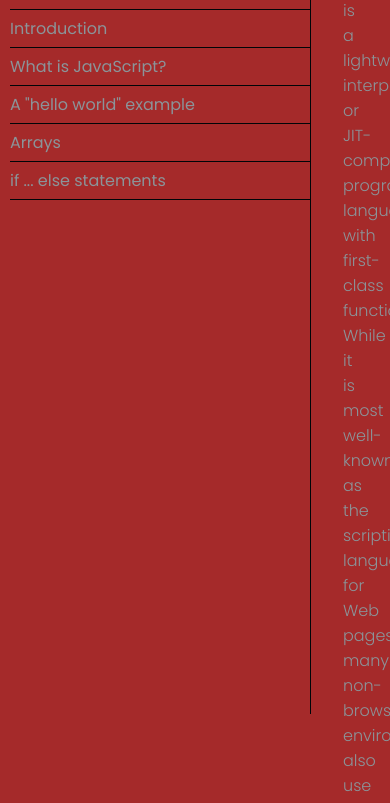
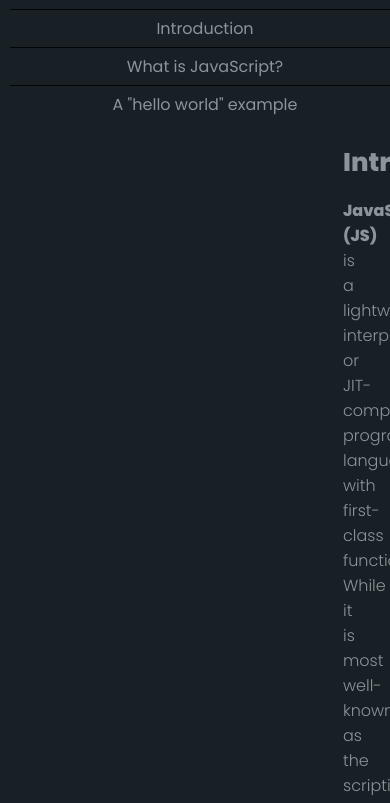
Before and after one commit to vladimirf7/web, a plain HTML site: page techDocs/index.html in a window 390 px wide. Shown: the part 140-943 px from the top of the page. Drawn offline with Linux system fonts and the light colour scheme.

Commit message:
Finish techDocs

```diff
--- a/techDocs/main.css
+++ b/techDocs/main.css
@@ -6,12 +6,6 @@ body {
     color: var(--main-color);
     font-family: Poppins, sans-serif;
     padding: 10px;
-}
-
-@media (max-width: 700px) {
-    body {
-        background-color: brown; /*TODO:*/
-    }
 }
 
 p {
@@ -27,6 +21,22 @@ p {
     min-width: 300px;
     border-right: 1px solid #000508;
     height: 100%;
+}
+
+@media (max-width: 700px) {
+    #navbar {
+        position: absolute;
+        width: 100%;
+        text-align: center;
+        max-height: 250px;
+        overflow: auto;
+    }
+
+    #main-doc {
+        margin-left: 0;
+        margin-top: 250px;
+        position: relative;
+    }
 }
 
 #navbar img {
```
